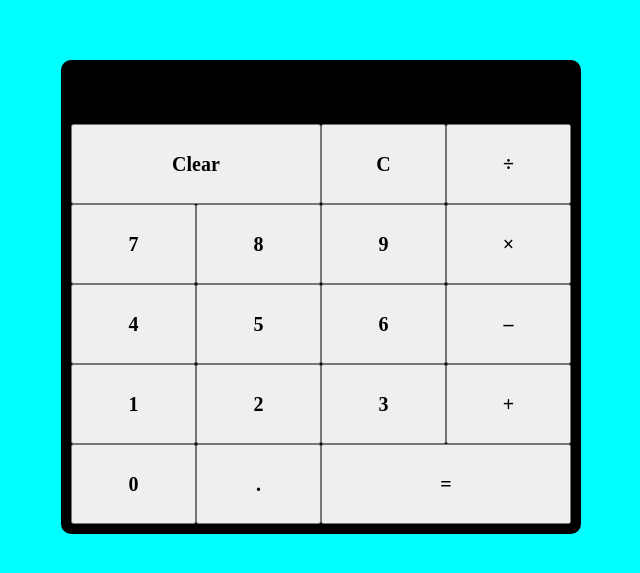
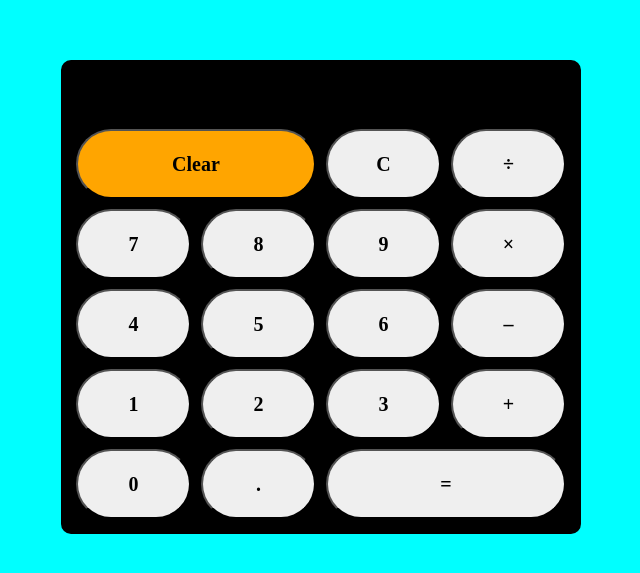
Before and after one commit to Ojaswi2000/calculator, a React (Create React App) app: page / in a window 1280 px wide. Shown: the part 123-696 px from the top of the page, without its empty margins (339-979 px from the left). Built offline with nearby package versions, Linux system fonts and the light colour scheme; a web font is replaced by a local one.

Commit message:
styling changes

```diff
--- a/src/App.css
+++ b/src/App.css
@@ -51,9 +51,16 @@ input[type="text"]{
 .clear{
     grid-column: 1/3;
     grid-row: 1;
+    background-color: orange;
 }
 
 .equals{
     grid-column: 3/5;
     grid-row: 5;
 }
+
+.keypad button{
+    padding: 10px;
+    margin: 5px;
+    border-radius: 100px;
+}
```
